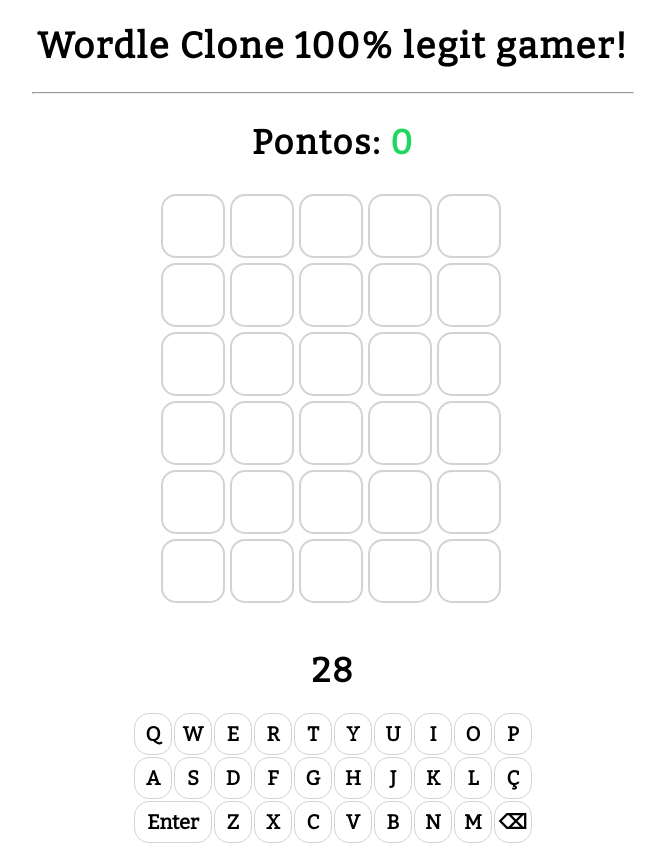
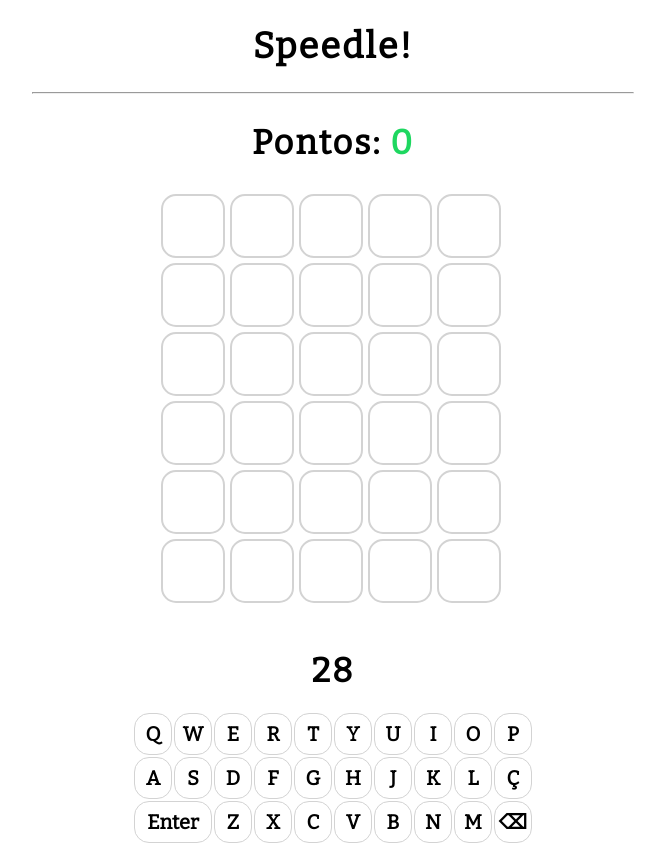
Before and after one commit to renangcf/nextjs-blog, a Next.js app: page / in a window 1280 px wide. Shown: the whole page, without its empty margins (307-972 px from the left). Built offline with nearby package versions, Linux system fonts and the light colour scheme.

Commit message:
fix:adjusting title

```diff
--- a/modules/title/index.js
+++ b/modules/title/index.js
@@ -3,6 +3,6 @@
 
 export default function Title() {
     return (
-        <h1 id={styles.title}>Wordle Clone 100% legit gamer!</h1>
+        <h1 id={styles.title}>Speedle!</h1>
     )
 }
```
